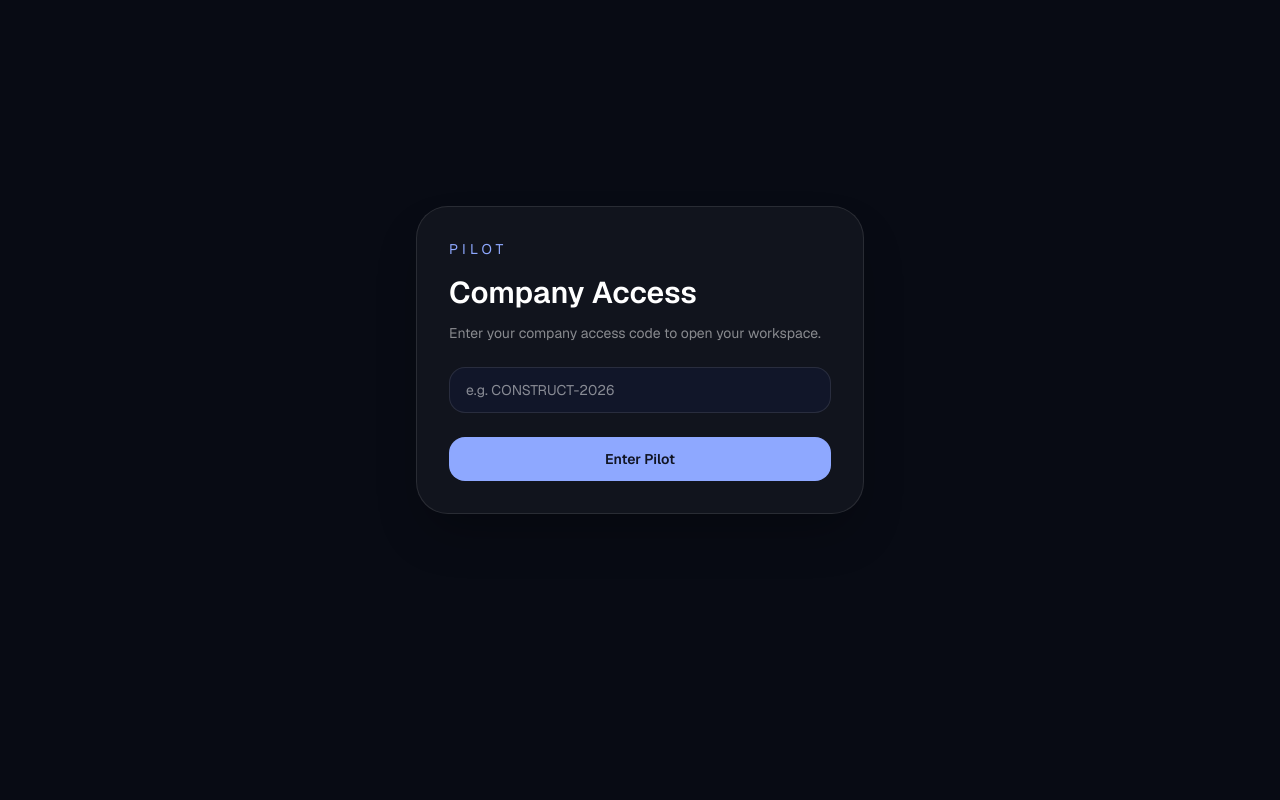
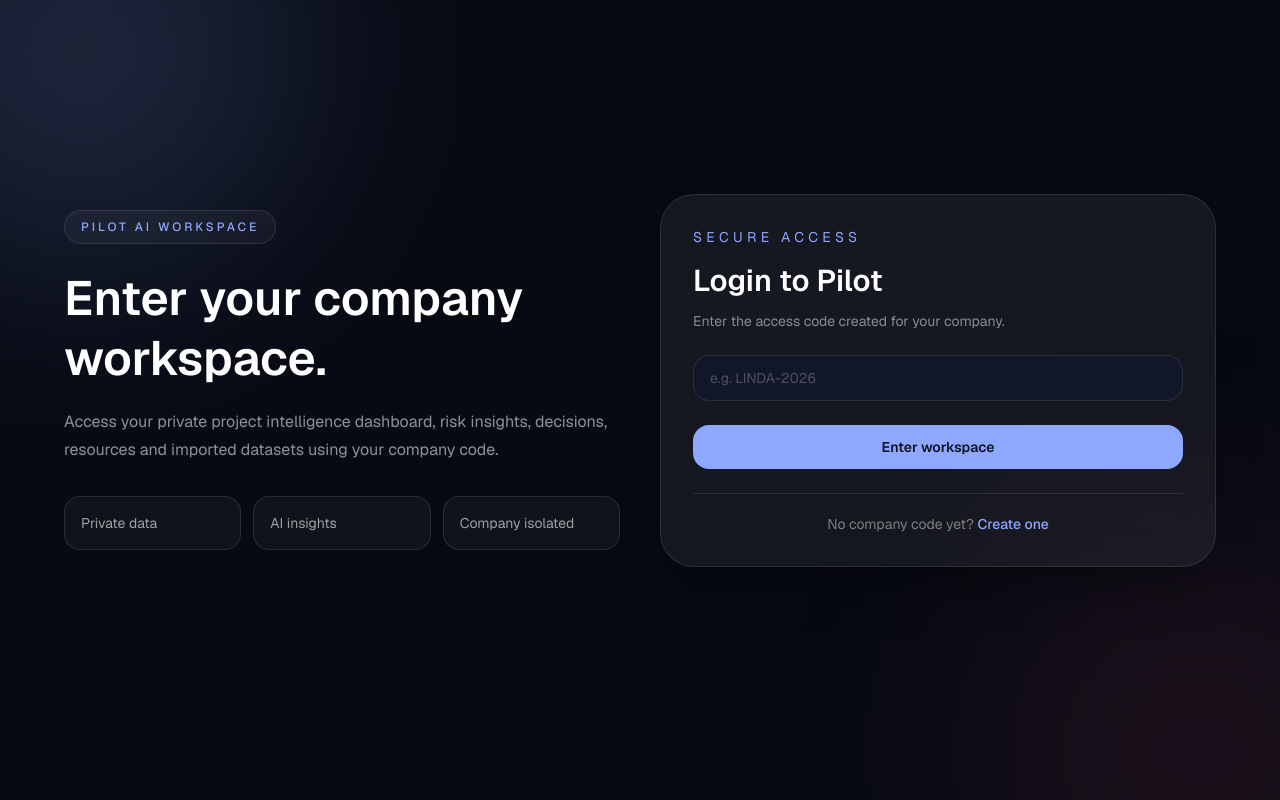
Before and after one commit to lindajerbi58-create/pilot, a Next.js app: page /login in a window 1280 px wide. Built offline with nearby package versions, Linux system fonts and the light colour scheme.

Commit message:
style(login): redesign company access page

```diff
--- a/app/login/page.tsx
+++ b/app/login/page.tsx
@@ -2,15 +2,19 @@
 
 import { useState } from "react";
 import { useRouter } from "next/navigation";
-
-
+import Link from "next/link";
 
 export default function LoginPage() {
   const router = useRouter();
   const [code, setCode] = useState("");
   const [error, setError] = useState("");
+  const [loading, setLoading] = useState(false);
 
   const handleAccess = async () => {
+    try {
+      setLoading(true);
+      setError("");
+
       const res = await fetch("/api/company/login", {
         method: "POST",
         headers: {
@@ -31,23 +35,55 @@ export default function LoginPage() {
       localStorage.setItem("pilot_company_code", data.code);
 
       router.push("/dashboard");
+    } catch {
+      setError("Something went wrong. Please try again.");
+    } finally {
+      setLoading(false);
+    }
   };
 
   return (
-    <main className="min-h-screen bg-[#080b14] px-6 py-10 text-white">
-      <div className="mx-auto flex min-h-[80vh] max-w-md flex-col justify-center">
-        <div className="rounded-[32px] border border-white/10 bg-white/[0.04] p-8 shadow-2xl shadow-black/30">
+    <main className="relative min-h-screen overflow-hidden bg-[#070a13] px-6 py-10 text-white">
+      <div className="absolute left-[-10%] top-[-20%] h-[420px] w-[420px] rounded-full bg-[#8ea8ff]/20 blur-[120px]" />
+      <div className="absolute bottom-[-20%] right-[-10%] h-[420px] w-[420px] rounded-full bg-[#f05d7b]/10 blur-[120px]" />
 
-          <p className="text-sm uppercase tracking-[0.3em] text-[#8ea8ff]">
-            Pilot
+      <div className="relative mx-auto grid min-h-[85vh] max-w-6xl items-center gap-10 lg:grid-cols-2">
+        <section>
+          <div className="inline-flex rounded-full border border-white/10 bg-white/[0.04] px-4 py-2 text-xs font-medium uppercase tracking-[0.25em] text-[#8ea8ff]">
+            Pilot AI Workspace
+          </div>
+
+          <h1 className="mt-6 text-5xl font-semibold leading-tight">
+            Enter your company workspace.
+          </h1>
+
+          <p className="mt-5 max-w-xl text-base leading-7 text-white/55">
+            Access your private project intelligence dashboard, risk insights,
+            decisions, resources and imported datasets using your company code.
           </p>
 
-          <h1 className="mt-4 text-3xl font-semibold">
-            Company Access
-          </h1>
+          <div className="mt-8 grid gap-3 text-sm text-white/60 sm:grid-cols-3">
+            <div className="rounded-2xl border border-white/10 bg-white/[0.04] p-4">
+              Private data
+            </div>
+            <div className="rounded-2xl border border-white/10 bg-white/[0.04] p-4">
+              AI insights
+            </div>
+            <div className="rounded-2xl border border-white/10 bg-white/[0.04] p-4">
+              Company isolated
+            </div>
+          </div>
+        </section>
+
+        <section className="rounded-[34px] border border-white/10 bg-white/[0.06] p-8 shadow-2xl shadow-black/40 backdrop-blur-xl">
+          <p className="text-sm uppercase tracking-[0.3em] text-[#8ea8ff]">
+            Secure access
+          </p>
+
+          <h2 className="mt-4 text-3xl font-semibold">Login to Pilot</h2>
 
           <p className="mt-3 text-sm text-white/50">
-            Enter your company access code to open your workspace.
+            Enter the access code created for your company.
           </p>
 
           <input
@@ -57,24 +93,27 @@ export default function LoginPage() {
               setCode(e.target.value);
               setError("");
             }}
-            placeholder="e.g. CONSTRUCT-2026"
-            className="mt-6 w-full rounded-2xl border border-white/10 bg-[#111629] px-4 py-3 text-sm text-white outline-none"
+            placeholder="e.g. LINDA-2026"
+            className="mt-6 w-full rounded-2xl border border-white/10 bg-[#111629] px-4 py-3 text-sm text-white outline-none transition placeholder:text-white/25 focus:border-[#8ea8ff]/70"
           />
 
-          {error && (
-            <p className="mt-3 text-sm text-red-400">
-              {error}
-            </p>
-          )}
+          {error && <p className="mt-3 text-sm text-red-400">{error}</p>}
 
           <button
             onClick={handleAccess}
-            className="mt-6 w-full rounded-2xl bg-[#8ea8ff] px-5 py-3 text-sm font-semibold text-[#101423] transition hover:brightness-110"
+            disabled={loading}
+            className="mt-6 w-full rounded-2xl bg-[#8ea8ff] px-5 py-3 text-sm font-semibold text-[#101423] transition hover:brightness-110 disabled:cursor-not-allowed disabled:opacity-60"
           >
-            Enter Pilot
+            {loading ? "Opening workspace..." : "Enter workspace"}
           </button>
 
+          <div className="mt-6 border-t border-white/10 pt-5 text-center text-sm text-white/45">
+            No company code yet?{" "}
+            <Link href="/company/create" className="font-medium text-[#8ea8ff] hover:underline">
+              Create one
+            </Link>
           </div>
+        </section>
       </div>
     </main>
   );
```
Lines whose indentation alone changed are shown as unchanged.
